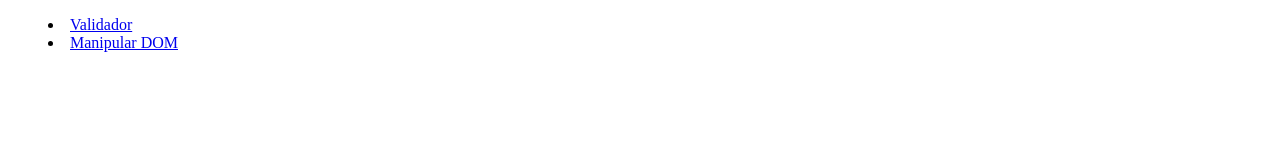
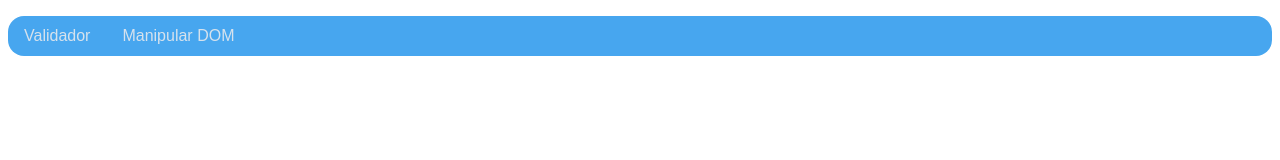
Before and after one commit to LibardoJosue/Mintic, a plain HTML site: page index.html in a window 1280 px wide. Drawn offline with Linux system fonts and the light colour scheme; the site is published under a folder, as on GitHub Pages, so addresses that start at the root find nothing.

Commit message:
modificacion /

```diff
--- a/index.html
+++ b/index.html
@@ -3,14 +3,14 @@
 <head>
     <meta charset="UTF-8">
     <meta name="viewport" content="width=device-width, initial-scale=1.0">
-    <link rel="stylesheet" href="/CSS/index.css">
-    <link rel="stylesheet" href="/HTML/validator.html">
+    <link rel="stylesheet" href="CSS/index.css">
+    <link rel="stylesheet" href="HTML/validator.html">
     <title>Proyectos</title>
 </head>
 <body>
     <menu>
-        <li><a href="/HTML/validator.html">Validador</a></li>
-        <li><a href="/HTML/todo.html">Manipular DOM</a></li>
+        <li><a href="HTML/validator.html">Validador</a></li>
+        <li><a href="HTML/todo.html">Manipular DOM</a></li>
 
     </menu>
 </body>
```
